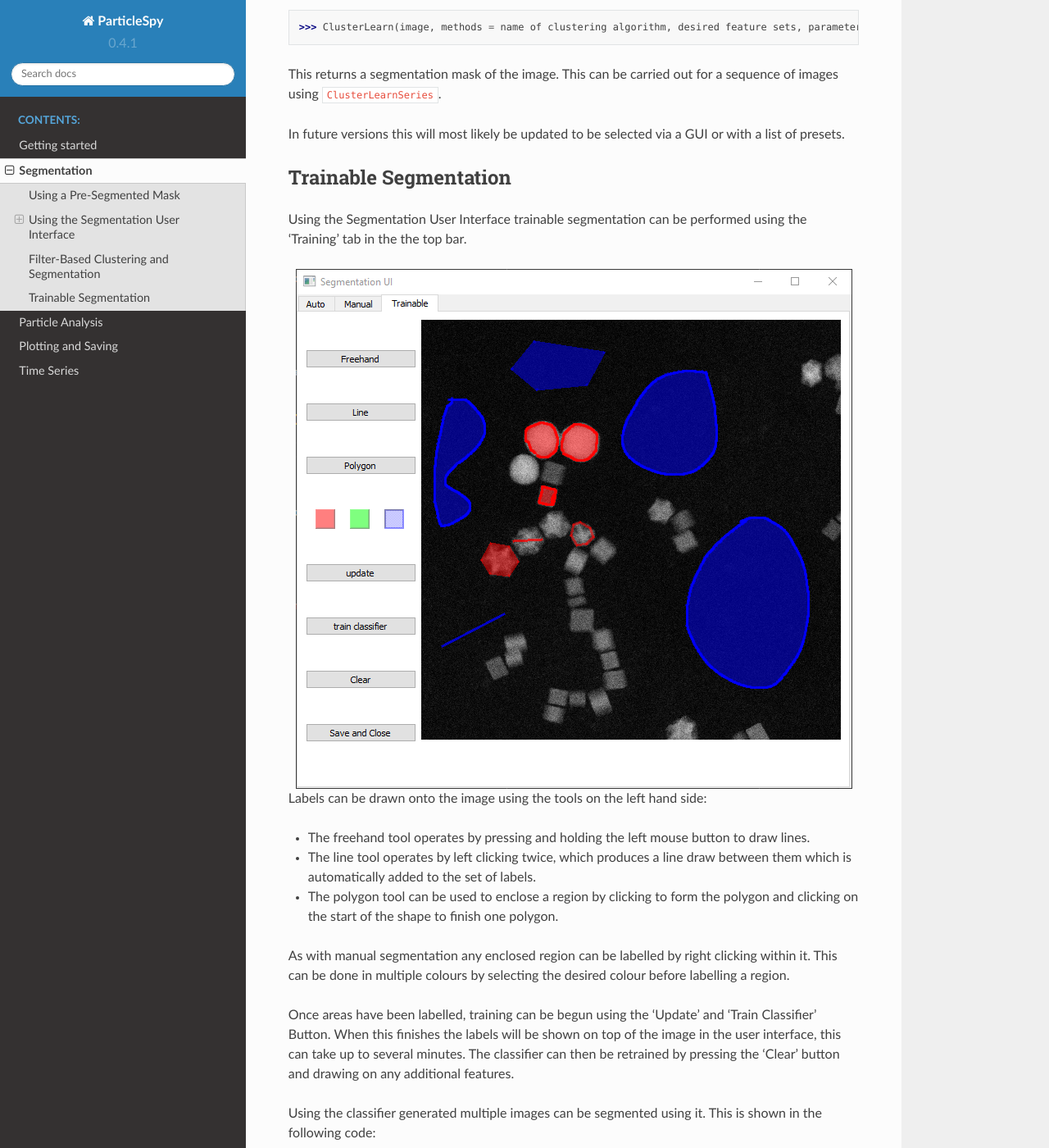
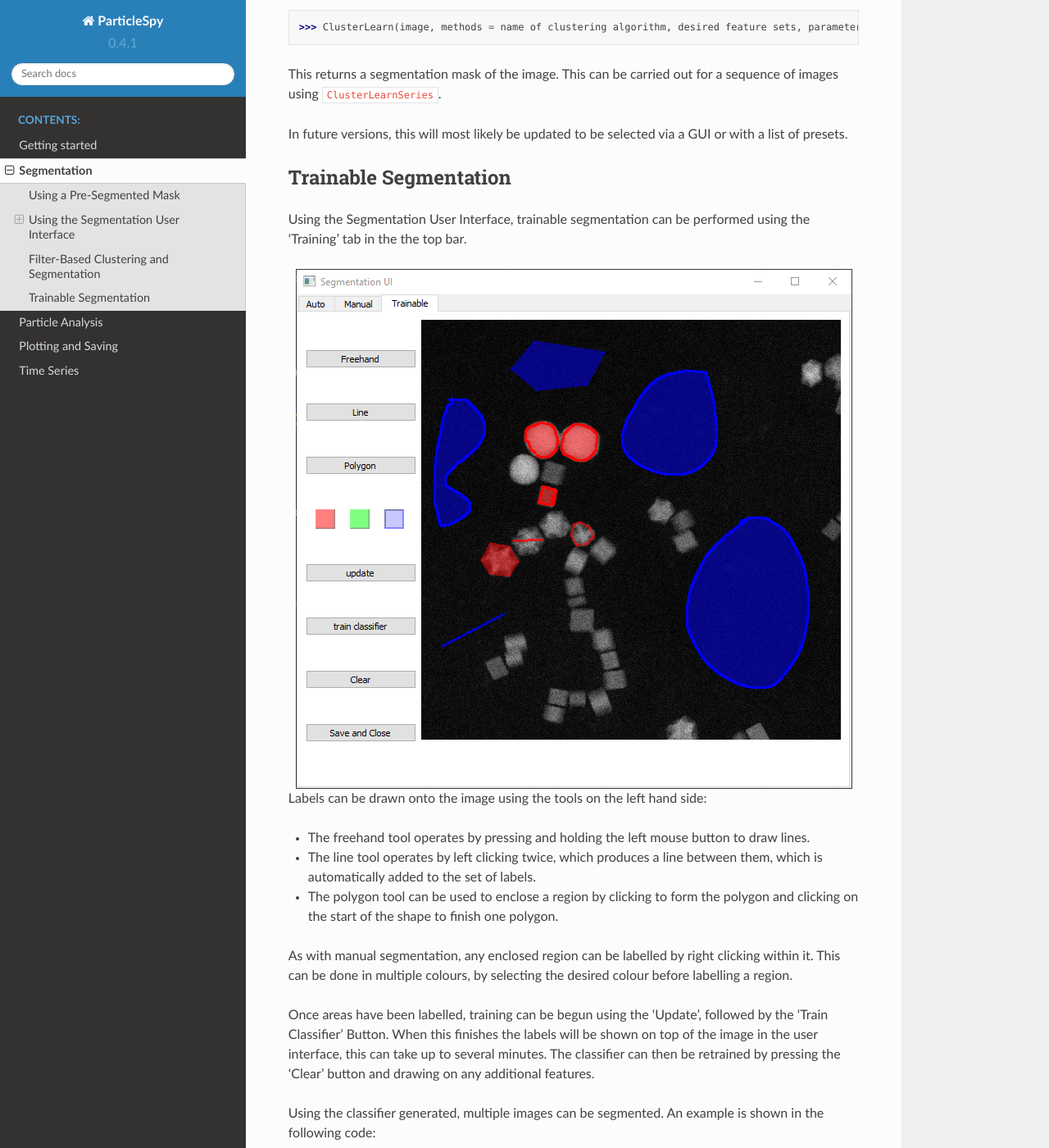
Before and after one commit to ePSIC-DLS/particlespy, a Sphinx documentation site: the page built from docs/segmentation.rst, in a window 1280 px wide and 1400 px high, scrolled down 4490 px. Shown: the whole window at 82% size. Built offline with Sphinx 7.4.7 and the Read the Docs theme 2.0.0, drawn with Linux system fonts in a browser that asks for light colours.

Commit message:
Update segmentation.rst

```diff
--- a/docs/segmentation.rst
+++ b/docs/segmentation.rst
@@ -127,12 +127,12 @@ This is done by calling:
 This returns a segmentation mask of the image.
 This can be carried out for a sequence of images using ``ClusterLearnSeries``.
 
-In future versions this will most likely be updated to be selected via a GUI or with a list of presets.
+In future versions, this will most likely be updated to be selected via a GUI or with a list of presets.
 
 Trainable Segmentation
 ----------------------
 
-Using the Segmentation User Interface trainable segmentation can be performed using the 'Training' tab in the the top bar.
+Using the Segmentation User Interface, trainable segmentation can be performed using the 'Training' tab in the the top bar.
 
 .. image:: _static/TrainUI.png
     :align: center
@@ -140,17 +140,17 @@ Using the Segmentation User Interface trainable segmentation can be performed us
 Labels can be drawn onto the image using the tools on the left hand side:
 
 * The freehand tool operates by pressing and holding the left mouse button to draw lines.
-* The line tool operates by left clicking twice, which produces a line draw between them which is automatically added to the set of labels.
+* The line tool operates by left clicking twice, which produces a line between them, which is automatically added to the set of labels.
 * The polygon tool can be used to enclose a region by clicking to form the polygon and clicking on the start of the shape to finish one polygon.
 
-As with manual segmentation any enclosed region can be labelled by right clicking within it.
-This can be done in multiple colours by selecting the desired colour before labelling a region.
+As with manual segmentation, any enclosed region can be labelled by right clicking within it.
+This can be done in multiple colours, by selecting the desired colour before labelling a region.
 
-Once areas have been labelled, training can be begun using the 'Update' and 'Train Classifier' Button.
+Once areas have been labelled, training can be begun using the 'Update', followed by the 'Train Classifier' Button.
 When this finishes the labels will be shown on top of the image in the user interface, this can take up to several minutes.
 The classifier can then be retrained by pressing the 'Clear' button and drawing on any additional features.
 
-Using the classifier generated multiple images can be segmented using it. This is shown in the following code:
+Using the classifier generated, multiple images can be segmented. An example is shown in the following code:
 
 .. code-block:: python
 
```
